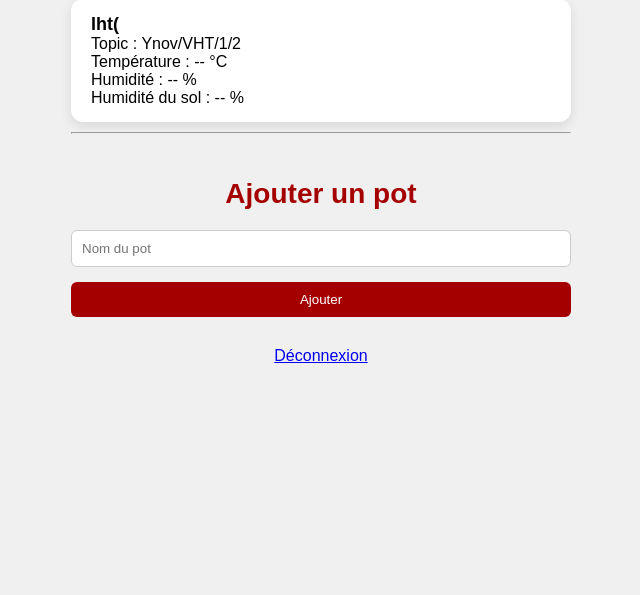
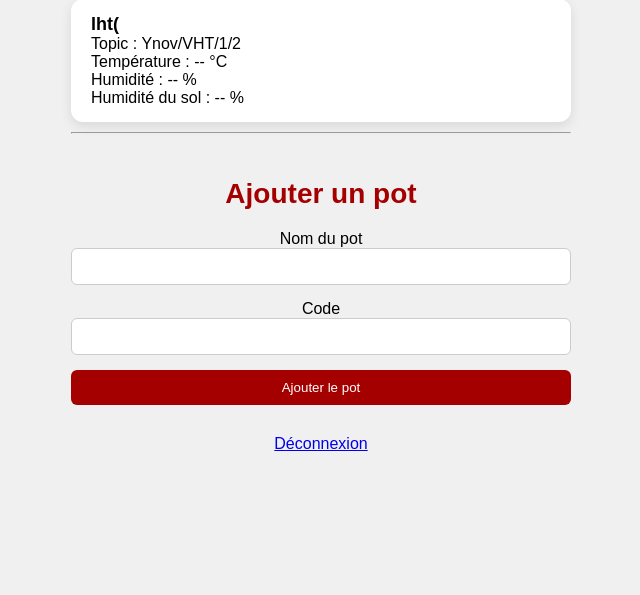
Before and after one commit to TeddySbot/IOT-WEB, a Flask app: page / in a window 1280 px wide. Shown: the part 285-880 px from the top of the page, without its empty margins (319-959 px from the left). Run offline with Flask 3, Linux system fonts and the light colour scheme; a user stored in the database is signed in; data comes from the database, SQL or seed files in the repository; both versions use the stored data as it was before the commit; some libraries are stand-ins or nearby versions.

Commit message:
appairage

```diff
--- a/app.py
+++ b/app.py
@@ -1,8 +1,18 @@
 from flask import Flask, render_template, request, redirect, url_for, session
 import bdd
+import paho.mqtt.client as mqtt
+import json
 
 app = Flask(__name__)
 app.secret_key = "demo-key"
+
+MQTT_BROKER = "broker.emqx.io"
+MQTT_PORT = 1883
+MQTT_BASE_TOPIC = "Ynov/VHT"
+
+mqtt_client = mqtt.Client()
+mqtt_client.connect(MQTT_BROKER, MQTT_PORT, 60)
+mqtt_client.loop_start()
 
 @app.route("/")
 def home():
@@ -45,9 +55,16 @@ def add_pot():
     if "user" not in session:
         return redirect(url_for("login"))
 
+    user_id = session["user_id"]
     name = request.form["name"]
+    code = request.form["code"]
+    nomtopic = "idClient"
 
-    bdd.add_pot(session["user_id"], name)
+    pot_id, topic = bdd.add_pot(user_id, name, code)
+
+    topic = f"{MQTT_BASE_TOPIC}/{nomtopic}/{code}"
+    payload = json.dumps({"user_id": session["user_id"]})
+    mqtt_client.publish(topic, payload, qos=1)
     return redirect(url_for("home"))
 
 @app.route("/logout")
--- a/bdd.py
+++ b/bdd.py
@@ -25,7 +25,7 @@ def init_db():
         CREATE TABLE IF NOT EXISTS pots (
             id INTEGER PRIMARY KEY AUTOINCREMENT,
             user_id INTEGER NOT NULL,
-            mqtt_id INTEGER NOT NULL,
+            mqtt_id TEXT NOT NULL,
             name TEXT NOT NULL,
             topic TEXT NOT NULL,
             FOREIGN KEY(user_id) REFERENCES users(id)
@@ -72,21 +72,19 @@ def get_pots(user_id):
     conn.close()
     return pots
 
-def add_pot(user_id, name):
+def add_pot(user_id, name, code):
     conn = get_db()
-    cur = conn.execute(
-        "SELECT COALESCE(MAX(mqtt_id), 0) + 1 FROM pots WHERE user_id = ?",
-        (user_id,)
-    )
-    next_mqtt_id = cur.fetchone()[0]
+
+    # On utilise directement "code" comme mqtt_id
+    mqtt_id = code
 
     cur = conn.execute(
         "INSERT INTO pots (user_id, mqtt_id, name, topic) VALUES (?, ?, ?, ?)",
-        (user_id, next_mqtt_id, name, "")
+        (user_id, mqtt_id, name, "")
     )
     pot_id = cur.lastrowid
 
-    topic = f"Ynov/VHT/{user_id}/{next_mqtt_id}"
+    topic = f"Ynov/VHT/{user_id}/{mqtt_id}"
 
     conn.execute(
         "UPDATE pots SET topic=? WHERE id=?",
--- a/templates/dashboard.html
+++ b/templates/dashboard.html
@@ -23,9 +23,14 @@
     </ul>
 
     <h3>Ajouter un pot</h3>
-    <form method="POST" action="/add-pot">
-        <input name="name" placeholder="Nom du pot" required>
-        <button>Ajouter</button>
+    <form action="/add-pot" method="POST">
+        <label>Nom du pot</label>
+        <input type="text" name="name" required>
+
+        <label>Code</label>
+        <input type="text" name="code" required>
+
+        <button type="submit">Ajouter le pot</button>
     </form>
 
     <a href="/logout">Déconnexion</a>
```
Also changed, not shown: pots.db (deleted).
